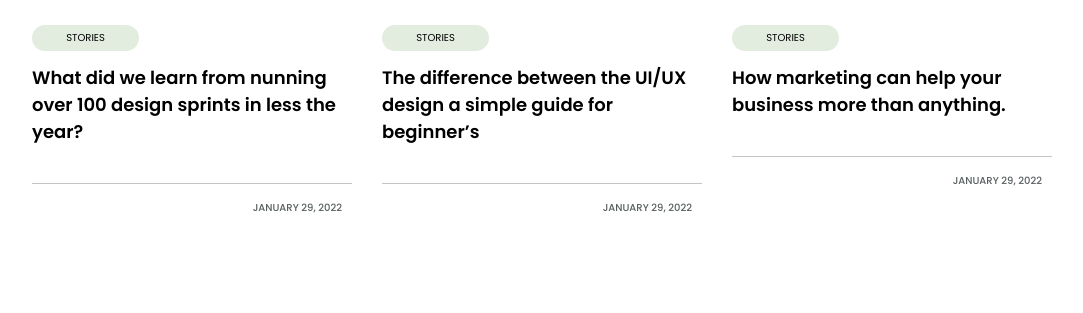
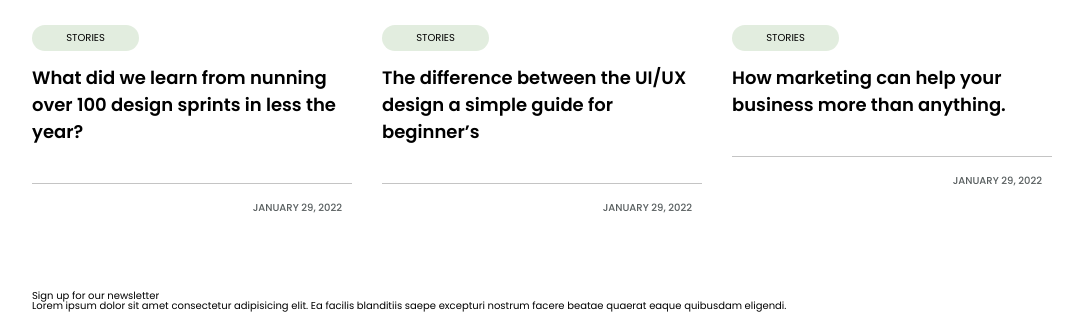
Before and after one commit to huynhanh48/project-person-2, a plain HTML site: page index.html in a window 1280 px wide. Shown: the part 6340-6653 px from the top of the page, without its empty margins (98-1181 px from the left). Before the commit the page ends 6631 px from the top, so only its background shows below. Drawn offline with nearby package versions, Linux system fonts and the light colour scheme; a web font is replaced by a local one.

Commit message:
footer-test

```diff
--- a/index.html
+++ b/index.html
@@ -125,7 +125,7 @@
                 <span class="header__line"></span>
             </div>
         </header>
-        <main style="height: 5000px">
+        <main >
             <section class="hero">
                 <div class="container hero-container">
                     <section class="hero__info">
@@ -558,6 +558,7 @@
                     <span class="contact__title">
                         Sign up for our newsletter
                     </span>
+                    <p>Lorem ipsum dolor sit amet consectetur adipisicing elit. Ea facilis blanditiis saepe excepturi nostrum facere beatae quaerat eaque quibusdam eligendi.</p>
                 </div>
             </div>
         </footer>
```
